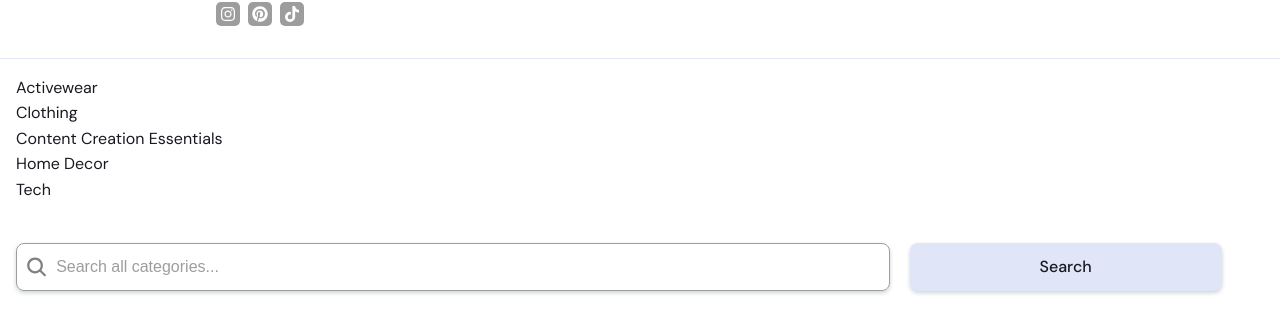
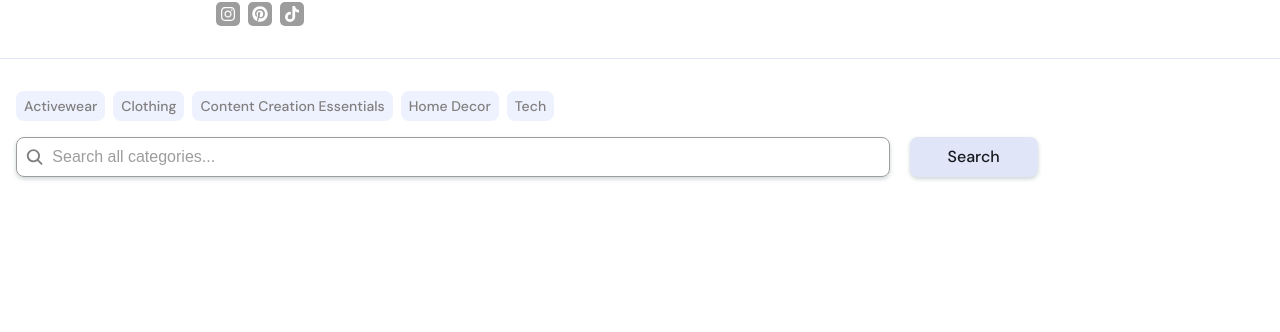
Before and after one commit to Lilianada/Aliexpress-store-front, a Next.js app: page / in a window 1280 px wide. Shown: the part 364-696 px from the top of the page. Built offline with nearby package versions, Linux system fonts and the light colour scheme.

Commit message:
products list section

```diff
--- a/app/home/style.scss
+++ b/app/home/style.scss
@@ -13,6 +13,7 @@
             display: flex;
             flex-wrap: wrap;
             gap: 1rem;
+            margin-top: 1rem;
         }
      }
 
--- a/components/Categories/style.scss
+++ b/components/Categories/style.scss
@@ -1,16 +1,18 @@
 @import "../../app/globals.scss";
 
 .categories_container {
-    .catrgories_list {
+
+    .categories_list {
         display: flex;
+        flex-wrap: wrap;
         gap: 0.5rem;
 
         .category {
-            width: 100%;
+            width: fit-content;
             height: 100%;
             background-color: $secondary;
             border-radius: 0.5rem;
-            padding: 1rem;
+            padding: .25rem .5rem;
             display: grid;
             place-items: center;
             cursor: pointer;
@@ -21,7 +23,7 @@
             }
 
             .category_name {
-                font-size: $font-sixteen;
+                font-size: $font-fourteen;
                 font-weight: 500;
                 color: $gray;
             }
--- a/components/SearchBar/style.scss
+++ b/components/SearchBar/style.scss
@@ -5,8 +5,7 @@
     grid-template-columns: 70% 25%;
     align-items: center;
     width: 100%;
-    height: 2rem;
-    margin-top: 1.5rem;
+    height: 2.5rem;
     gap: .75rem;
 
     @media screen and (max-width: 500px) {
@@ -17,7 +16,7 @@
         height: 100%;
         border: 1px solid $lightGray;
         border-radius: 0.5rem;
-        padding: 0.5rem;
+        padding: 5px 0.5rem;
         display: flex;
         align-items: center;
         gap: 0.5rem;
@@ -41,15 +40,16 @@
         }
 
         .search_icon{
-            width: 1.5rem;
-            height: 1.5rem;
+            width: 1.25rem;
+            height: 1.25rem;
             color: $gray;
         }
     }
 
     .search_button{
         width: 100%;
-        height: 3rem;
+        max-width: 8rem;
+        height: 2.5rem;
         background-color: $neutral;
         border-radius: 0.5rem;
         color: $black;
```
Also changed, not shown: components/Products/index.jsx (added, +7 -0 lines), components/Products/style.scss (added).
